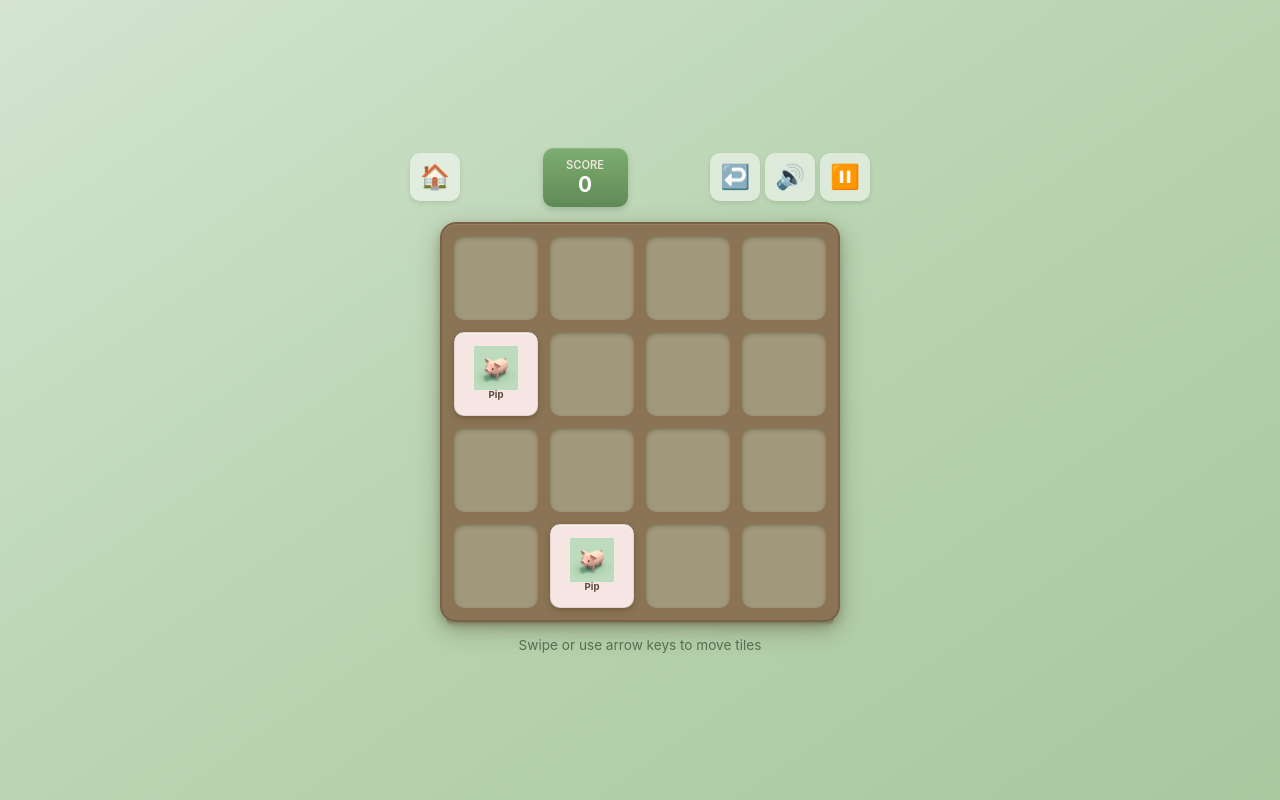
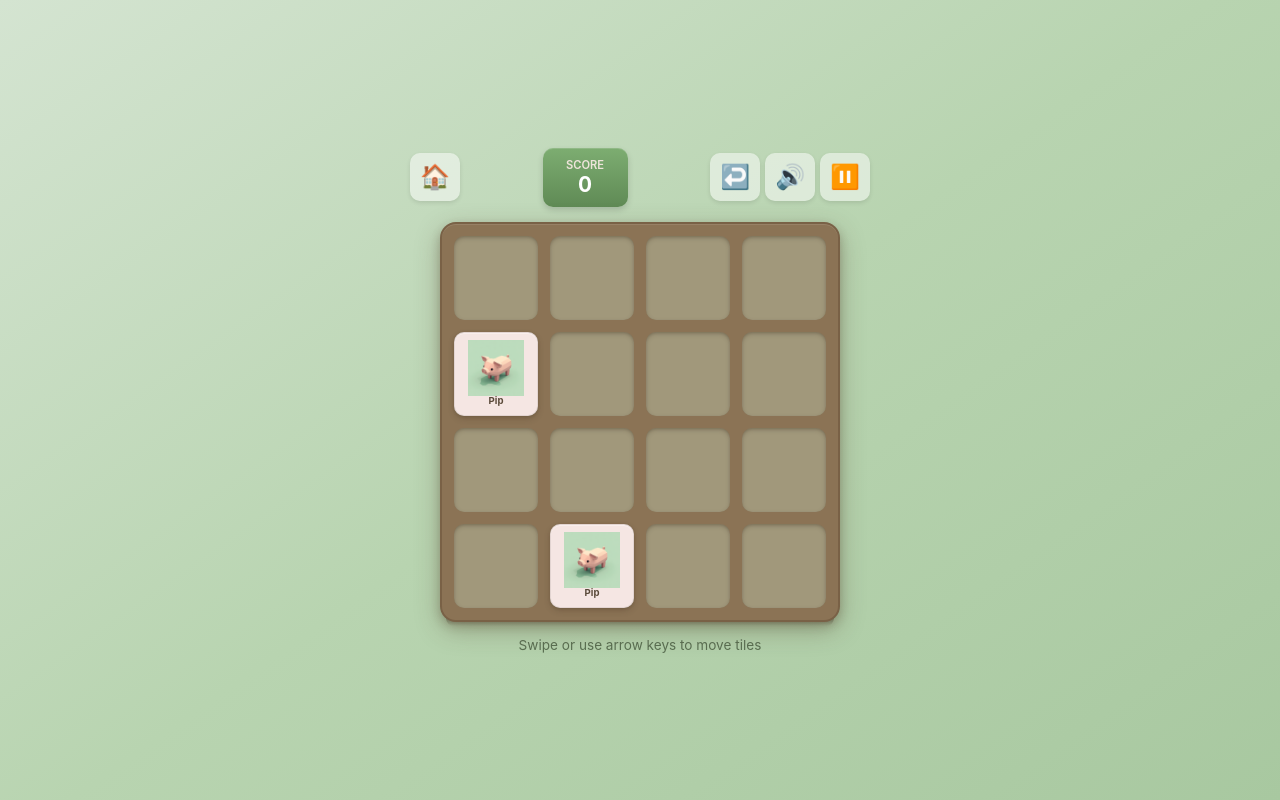
Before and after one commit to mtrlvr/powers-of-pig, a website: page src/index.html in a window 1280 px wide. Both pictures are taken after a click on the button "Play". Drawn offline with Linux system fonts and the light colour scheme.

Commit message:
add vercel analytics script

```diff
--- a/src/index.html
+++ b/src/index.html
@@ -7,6 +7,7 @@
     <meta name="mobile-web-app-capable" content="yes">
     <title>Powers of Pig</title>
     <link rel="stylesheet" href="styles.css">
+    <script defer data-domain="powersofpig.com" src="https://va.vercel-scripts.com/v1/script.js"></script>
 </head>
 <body>
     <!-- HOME SCREEN -->
--- a/src/styles.css
+++ b/src/styles.css
@@ -296,9 +296,9 @@ body {
 }
 
 .tile-image {
-    width: 60%;
+    width: 85%;
     height: auto;
-    max-height: 60%;
+    max-height: 75%;
     object-fit: contain;
     pointer-events: none;
 }
```
